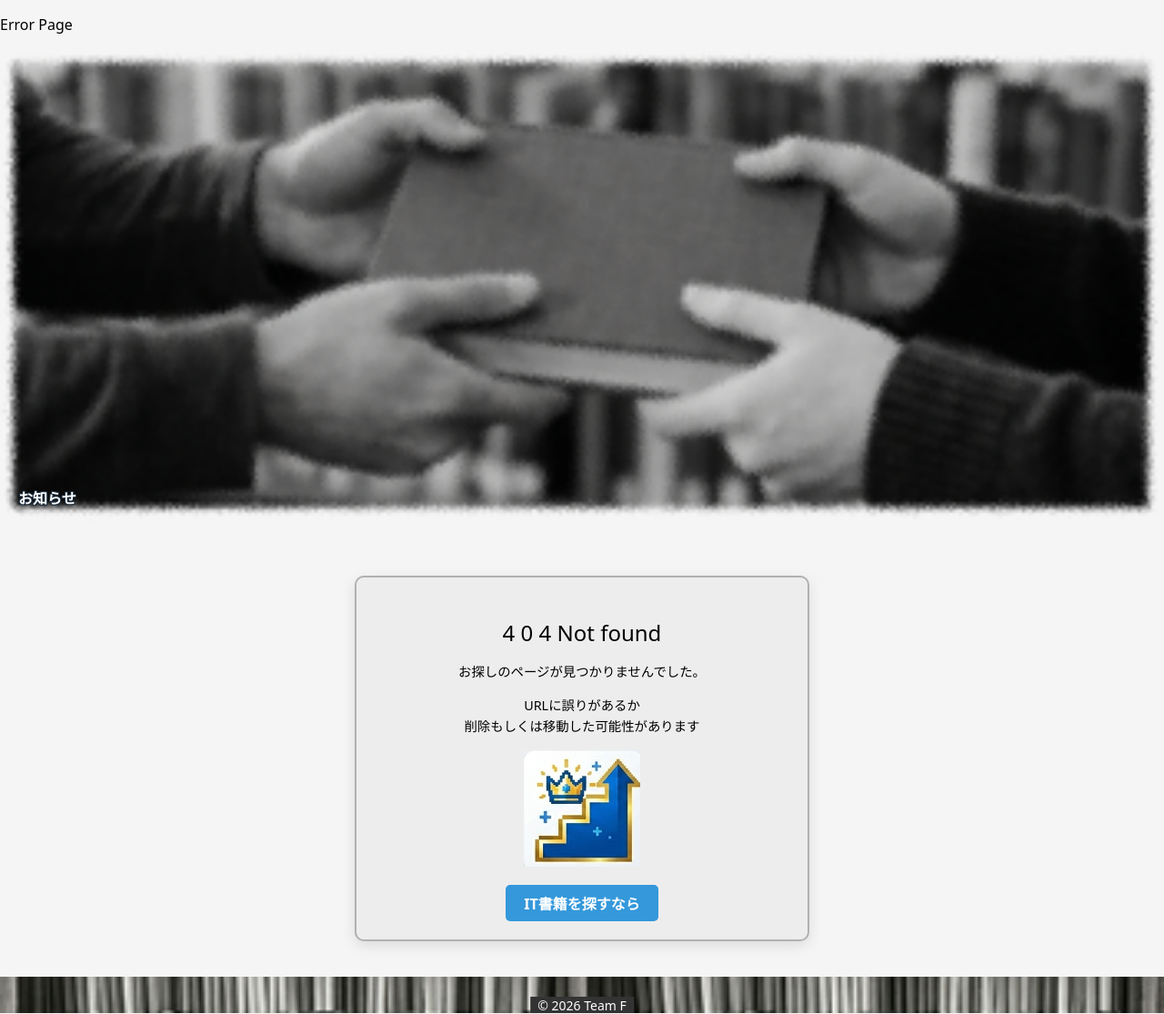
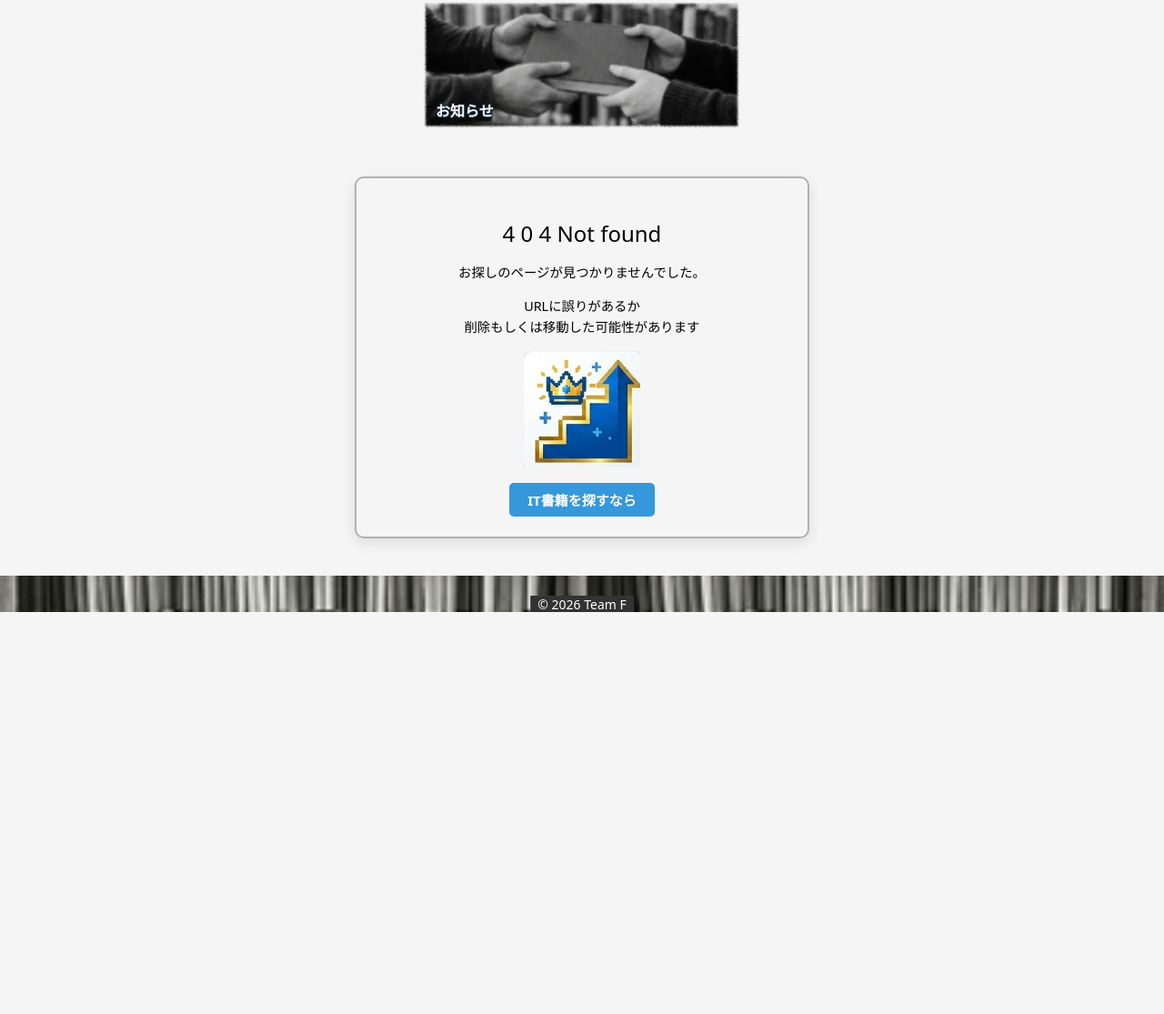
Before and after one commit to Spring-Hackathon-2026-F-team/ReadStage, a Flask app: page /book/books.html in a window 1280 px wide. Shown: the part 101-1216 px from the top of the page at 91% size. After the commit the page ends 774 px from the top, so only its background shows below. Run offline with Flask 2, Linux system fonts and the light colour scheme; some libraries are stand-ins or nearby versions.

Commit message:
様々な修正

```diff
--- a/ReadStage/static/css/base.css
+++ b/ReadStage/static/css/base.css
@@ -1,4 +1,4 @@
-/* 全体のレイアウト */
+/* ------全体のレイアウト------ */
 * {
     /* padding,border全て含める、レイアウト崩れ防止 */
     box-sizing: border-box;
@@ -21,6 +21,7 @@ main {
     min-height: 100vh;  /* 最低でも表示領域と同じ高さにする */
     width: 100%;
 }
+
 
 /* ------ヘッダー------ */
 #header {
@@ -91,7 +92,7 @@ main {
     text-align: center;
     white-space: nowrap; /* 常に1行で表示 */
 }
-
+/* サブタイトル（[学習レベルに応じたIT書籍のレコメンドアプリ」） */
 #sub-title {
     margin: 0;
     font-size: 14px;
@@ -138,6 +139,44 @@ body {
     font-family: system-ui, -apple-system, BlinkMacSystemFont, "Segoe UI", sans-serif;
     background: var(--secondary_background); /* #f5f5f5(白) */
 }
+
+
+/* ------トップページ、評価詳細、書籍コメント、エラーページ共通------ */
+/* ------body上部のヘッダー画像の設定------ */
+/* ヘッダー画像とテキストを囲むコンテナ */
+.header-image-container {
+    width: 100%; /* 親要素の幅に合わせる */
+    margin-bottom: 5px; /* 下に余白 */
+    display: flex;
+    justify-content: center;    /* 左右の中央 */
+}
+
+.header-image-inner-container{
+    position: relative; /* 子要素（お知らせテキスト）の絶対配置の基準にする */
+}
+
+/* ヘッダー画像上の「トップページ」テキストのスタイル */
+.header-notification {
+    position: absolute; /* 親要素（.header-image-container）を基準に絶対配置 */
+    bottom: 15px; /* 画像の下端から15px上 */
+    left: 15px; /* 画像の左端から15px右 */
+    color: white; /* 文字色を白に */
+    font-size: 1em; /* テキストの大きさ */
+    font-weight: bold; /* 太字 */
+    /* 文字の枠線（アウトライン）をtext-shadowで表現 */
+    text-shadow:
+        -1px -1px 0 #1A2B3C, /* 左上 */
+         1px -1px 0 #1A2B3C, /* 右上 */
+        -1px  1px 0 #1A2B3C, /* 左下 */
+         1px  1px 0 #1A2B3C; /* 右下 */
+    margin: 0; /* pタグのデフォルトマージンをリセット */
+    white-space: nowrap; /* テキストが改行されないように */
+}
+
+
+
+
+
 
 
 /* search-cotainer を中央に配置 */
--- a/ReadStage/static/css/books.css
+++ b/ReadStage/static/css/books.css
@@ -1,4 +1,7 @@
 /* books.css */
+
+/* body上部ヘッダー画像の設定はbase.cssにコンポーネント化 */
+
 /*.投稿リスト全体 */
 .book-list {
     display: grid;
--- a/ReadStage/static/css/error.css
+++ b/ReadStage/static/css/error.css
@@ -1,38 +1,6 @@
 /* 404/500/その他エラー画面のCSS */
 
-/* ヘッダー画像とテキストを囲むコンテナ */
-.header-image-container {
-    position: relative; /* 子要素（お知らせテキスト）の配置の基準にする */
-    width: 100%; /* 親要素の幅に合わせる */
-    margin-bottom: 20px; /* 下に余白 */
-}
-
-/* ヘッダー画像自体はコンテナの幅いっぱいに */
-.header-image {
-    width: 100%;
-    height: auto;
-    display: block;
-}
-
-/* お知らせテキストのスタイル */
-.header-notification {
-    position: absolute; /* 親要素（.header-image-container）を基準に配置 */
-    bottom: 15px; /* 画像の下端から15px上 */
-    left: 20px; /* 画像の左端から20px右 */
-
-    color: white; /* 文字色を白に */
-    font-size: 1.0em; /* テキストの大きさ */
-    font-weight: bold; /* 太字 */
-
-    /* 文字の枠線（アウトライン）をtext-shadowで表現 */
-    text-shadow:
-        -1px -1px 0 #1A2B3C, /* 左上 */
-         1px -1px 0 #1A2B3C, /* 右上 */
-        -1px  1px 0 #1A2B3C, /* 左下 */
-         1px  1px 0 #1A2B3C; /* 右下 */
-    margin: 0; /* pタグのデフォルトマージンをリセット */
-    white-space: nowrap; /* テキストが改行されないように */
-}
+/* body上部ヘッダー画像の設定はbase.cssにコンポーネント化 */
 
 /* 全体の配置を調整するためのラッパー */
 .error-wrapper {
@@ -53,13 +21,13 @@
     text-align: center; /* 枠内のテキストやインライン要素を中央揃え */
     border-radius: 10px; /* 角を少し丸くする */
     box-shadow: 0 5px 15px rgba(0,0,0,0.1); /* 影をつける */
-    background-color: #EDEDED; /* 背景色 */
+    background-color: var(card_background); /* 背景色 */
 }
 
 /* エラー番号のスタイル */
 .error-num {
     font-size: 1.5em; /* 数字を大きく */
-    color: #000000; /* エラーコード色 */
+    color: var(textcolor); /* エラーコード色 */
     margin-bottom: 15px;
 }
 
@@ -68,15 +36,6 @@
     margin-bottom: 8px; /* 段落間の余白 */
     line-height: 1.6; /* 行の高さ */
     font-size: 0.9em; /* 親要素のフォントサイズの倍率 */
-}
-
-
-/* ヘッダー画像のスタイル */
-.header-image {
-    width: 100%;
-    height: auto;
-    display: block; /* ブロック要素にして、必要ならmargin: auto;で中央揃え */
-    margin-bottom: 20px; /* 下に余白 */
 }
 
 /* アプリロゴ画像のスタイル */
@@ -89,18 +48,8 @@
 }
 
 /* ボタンリンクのスタイル */
-.button-link {
+.c-button {
     display: inline-block; /* ボタンのように見せるため */
-    background-color: #3498db; /* ボタンの背景色 */
-    color: white; /* 文字色 */
     padding: 8px 20px; /* ボタンのパディング */
-    text-decoration: none; /* 下線なし */
-    border-radius: 5px; /* 角を丸く */
-    margin-top: 5px; /* 上に余白 */
     font-weight: bold;
-    transition: background-color 0.3s ease; /* ホバー時のアニメーション */
 }
-
-.button-link:hover {
-    background-color: #1D61D0;
-}
--- a/ReadStage/templates/auth/login.html
+++ b/ReadStage/templates/auth/login.html
@@ -24,7 +24,7 @@
     </div>
     <!-- ログイン画面にだけ、「パスワード確認用」と同じ高さのスペースを作る -->
     <div class="spacer" style="height: 55px;"></div>
-    <button type="submit">ログイン</button>
+    <button type="submit" class="c-button">ログイン</button>
   </form>
 
   <!-- フラッシュメッセージ -->
--- a/ReadStage/templates/auth/signup.html
+++ b/ReadStage/templates/auth/signup.html
@@ -20,13 +20,13 @@
     </div>
     <div>
       <p>パスワード</p>
-      <input id="password" name="password" type="password" required minlength="8" />
+      <input id="password" name="password" type="password" minlength="8" />
     </div>
     <div>
       <p>パスワード確認用</p>
-      <input id="password_confirmation" name="password_confirmation" type="password" required minlength="8" />
+      <input id="password_confirmation" name="password_confirmation" type="password" minlength="8" />
     </div>
-    <button type="submit">新規登録</button>
+    <button type="submit" class="c-button">新規登録</button>
   </form>
 
   <!-- フラッシュメッセージ -->
--- a/ReadStage/templates/book/create_comment.html
+++ b/ReadStage/templates/book/create_comment.html
@@ -1,6 +1,6 @@
 {% extends "base.html" %}
 
-{% block title %}書籍評価{% endblock %}
+{% block title %}書籍コメント{% endblock %}
 
 {% block page_css %}
 <link rel="stylesheet" href="{{url_for('static', filename='css/create_comment.css') }}">
@@ -11,7 +11,7 @@
 <div class="header-image-container">
     <div class="header-image-inner-container">
         <img src="{{ url_for('static', filename='image/Header-image.png') }}" class="header-image" alt="ヘッダー画像">
-        <p class="header-notification">書籍評価ページ</p>
+        <p class="header-notification">書籍コメントページ</p>
     </div>
 </div>
 
--- a/ReadStage/templates/error/404.html
+++ b/ReadStage/templates/error/404.html
@@ -7,11 +7,12 @@
 {% endblock %}
 
 {% block content %}
-<p>Error Page</p>
 
 <div class="header-image-container">
-    <img src="{{ url_for('static', filename='image/Header-image.png') }}" class="header-image" alt="ヘッダー画像">
-    <p class="header-notification">お知らせ</p>
+    <div class="header-image-inner-container">
+        <img src="{{ url_for('static', filename='image/Header-image.png') }}" class="header-image" alt="ヘッダー画像">
+        <p class="header-notification">お知らせ</p>
+    </div>
 </div>
 
 <div class="error-wrapper">
@@ -24,7 +25,7 @@
             </div>
 
             <img src="{{ url_for('static', filename='image/app_logo.png') }}" class="app-logo-image" alt="アプリロゴ画像"> <!-- style属性を削除し、クラスを追加 -->
-            <a href='book/books.html' class="button-link">IT書籍を探すなら</a>
+            <a href='book/books.html' class="c-button">IT書籍を探すなら</a>
     </div>
 </div>
 
```
Also changed, not shown: ReadStage/static/css/auth.css (+3 -10 lines), ReadStage/static/css/book_detail.css (+1 -29 lines), ReadStage/static/css/create_comment.css (+1 -28 lines), ReadStage/templates/book/books.html (+7 -3 lines).
